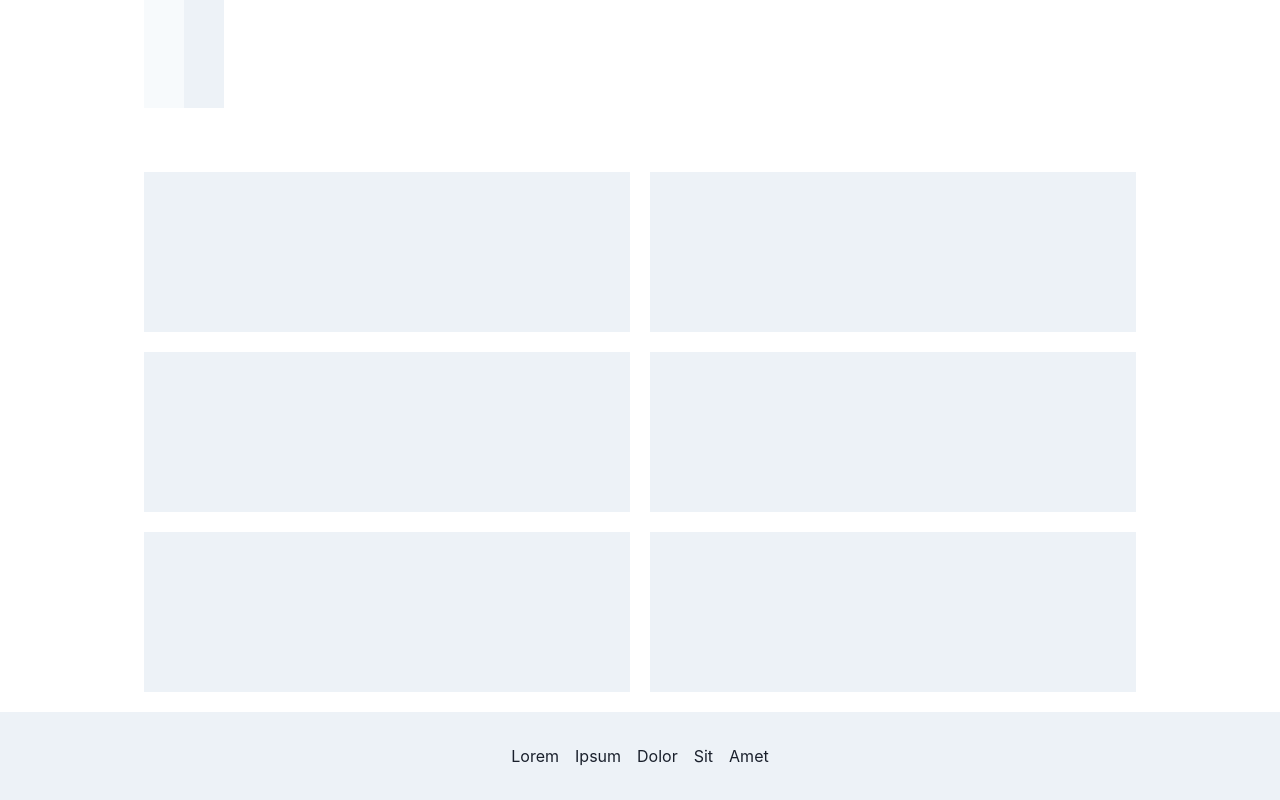
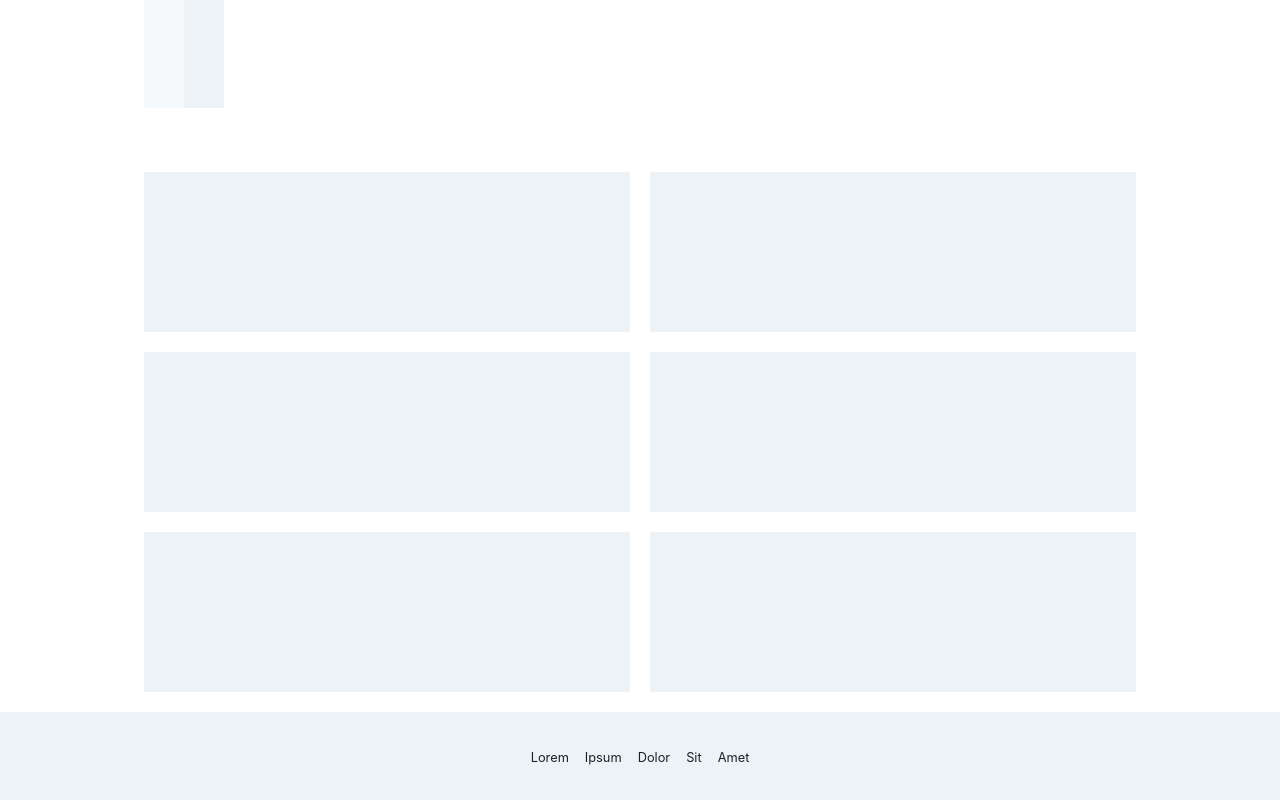
Before and after one commit to aditecco/produkt, a Gatsby site: page / in a window 1280 px wide. Shown: the part 1804-2604 px from the top of the page. Built offline with nearby package versions, Linux system fonts and the light colour scheme; Gatsby itself is replaced by a stand-in of ours.

Commit message:
Homepage WIP

```diff
--- a/src/pages/index.tsx
+++ b/src/pages/index.tsx
@@ -151,11 +151,25 @@
           justify={[null, "center"]}
           py={8}
         >
-          <Link>Lorem</Link>
-          <Link>Ipsum</Link>
-          <Link>Dolor</Link>
-          <Link>Sit</Link>
-          <Link>Amet</Link>
+          <Link href={"#"}>
+            <Text as={"small"}>Lorem</Text>
+          </Link>
+
+          <Link href={"#"}>
+            <Text as={"small"}>Ipsum</Text>
+          </Link>
+
+          <Link href={"#"}>
+            <Text as={"small"}>Dolor</Text>
+          </Link>
+
+          <Link href={"#"}>
+            <Text as={"small"}>Sit</Text>
+          </Link>
+
+          <Link href={"#"}>
+            <Text as={"small"}>Amet</Text>
+          </Link>
         </Stack>
       </Container>
     </Box>
```
